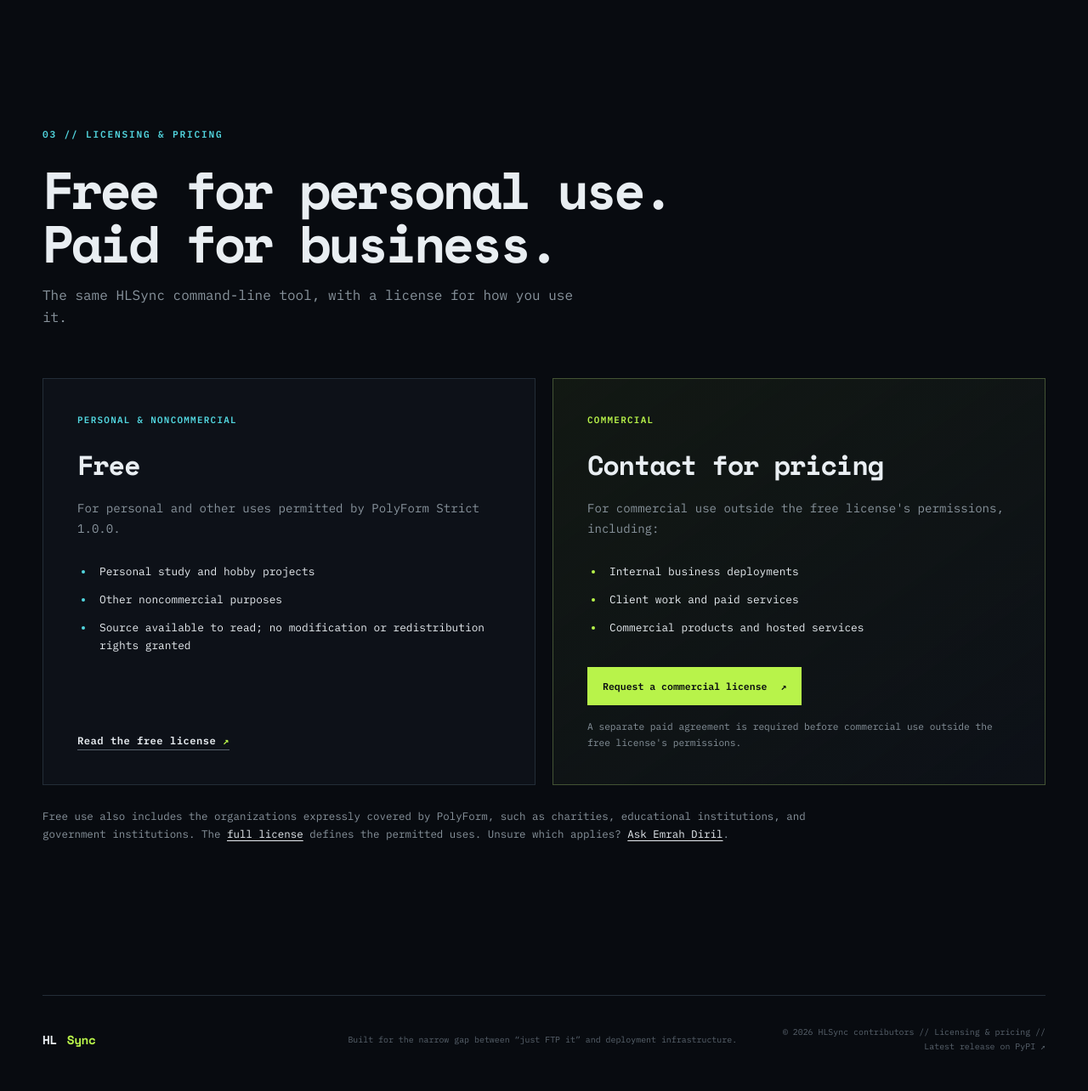
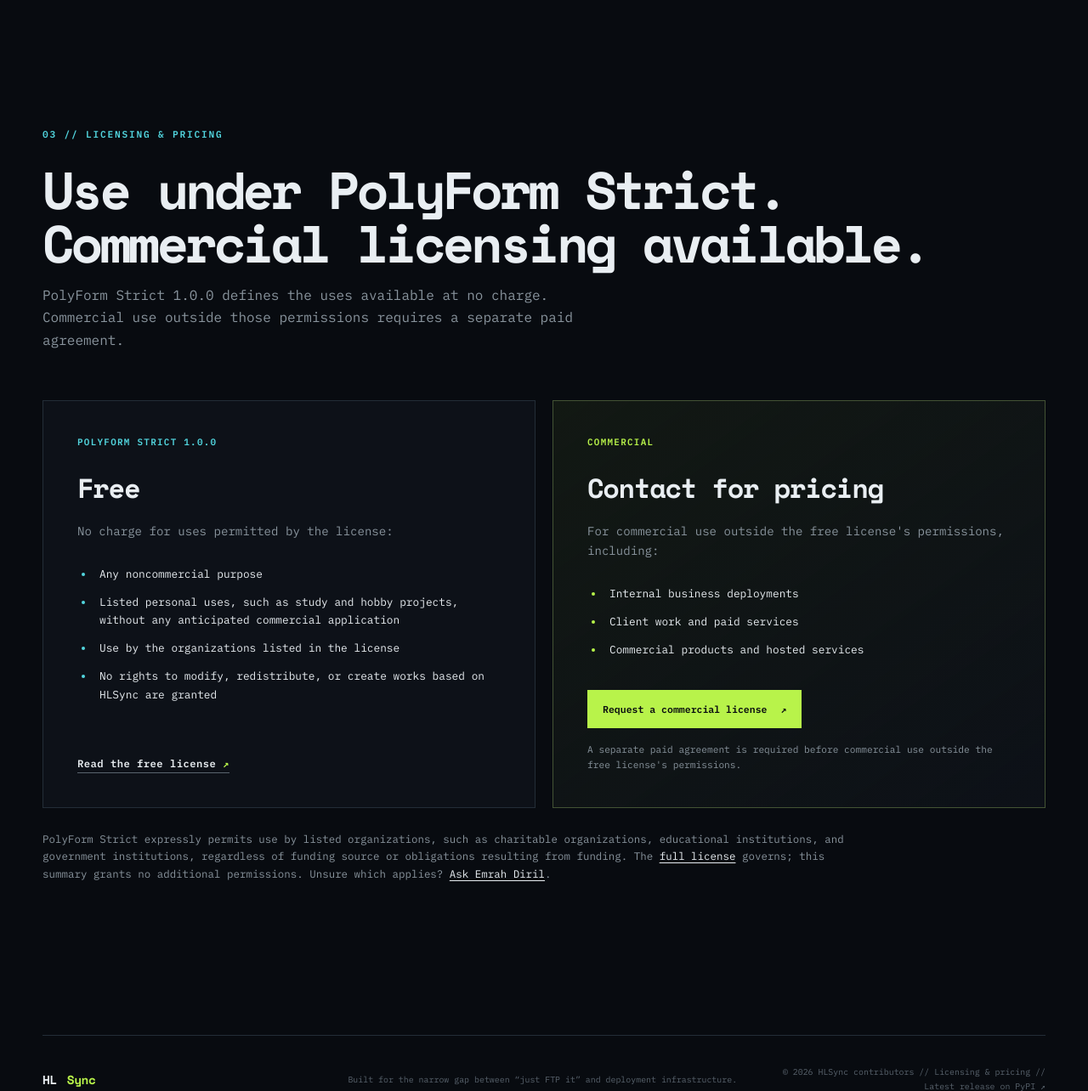
Before and after one commit to ediril/hlsync, a PHP site: page / in a window 1280 px wide. Shown: the part 2846-4130 px from the top of the page at 85% size. Before the commit the page ends 4083 px from the top, so only its background shows below. Run offline with PHP 8.4, Linux system fonts and the light colour scheme.

Commit message:
Clarify PolyForm Strict licensing terms across README and website

```diff
--- a/website/index.php
+++ b/website/index.php
@@ -38,7 +38,7 @@ $structuredData = [
         [
             '@type' => 'Offer',
             'name' => 'PolyForm Strict license',
-            'description' => 'Free for personal and other uses permitted by PolyForm Strict 1.0.0.',
+            'description' => 'No charge for uses permitted by PolyForm Strict 1.0.0. Listed personal uses must have no anticipated commercial application. The license also permits use by listed organizations. No rights to modify, redistribute, or create works based on HLSync are granted.',
             'price' => '0',
             'priceCurrency' => 'USD',
             'url' => $repository . '/blob/main/LICENSE',
@@ -46,7 +46,7 @@ $structuredData = [
         [
             '@type' => 'Offer',
             'name' => 'Commercial license',
-            'description' => 'Commercial use outside the noncommercial license permissions requires a separate paid agreement. Contact emrah@diril.org for pricing.',
+            'description' => 'Commercial use outside the permissions of PolyForm Strict 1.0.0 requires a separate paid agreement before use. Contact emrah@diril.org for pricing.',
             'url' => ($canonicalUrl ?? $repository) . '#pricing',
         ],
     ],
@@ -291,19 +291,20 @@ function h(string $value): string
         <section class="section pricing" id="pricing" aria-labelledby="pricing-title">
             <div class="section-heading">
                 <p class="eyebrow">03 // LICENSING &amp; PRICING</p>
-                <h2 id="pricing-title">Free for personal use.<br>Paid for business.</h2>
-                <p>The same HLSync command-line tool, with a license for how you use it.</p>
+                <h2 id="pricing-title">Use under PolyForm Strict.<br>Commercial licensing available.</h2>
+                <p>PolyForm Strict 1.0.0 defines the uses available at no charge. Commercial use outside those permissions requires a separate paid agreement.</p>
             </div>
 
             <div class="pricing-grid">
                 <article class="license-card" aria-labelledby="noncommercial-title">
-                    <p class="license-label">PERSONAL &amp; NONCOMMERCIAL</p>
+                    <p class="license-label">POLYFORM STRICT 1.0.0</p>
                     <h3 id="noncommercial-title">Free</h3>
-                    <p class="license-description">For personal and other uses permitted by PolyForm Strict 1.0.0.</p>
+                    <p class="license-description">No charge for uses permitted by the license:</p>
                     <ul class="license-features">
-                        <li>Personal study and hobby projects</li>
-                        <li>Other noncommercial purposes</li>
-                        <li>Source available to read; no modification or redistribution rights granted</li>
+                        <li>Any noncommercial purpose</li>
+                        <li>Listed personal uses, such as study and hobby projects, without any anticipated commercial application</li>
+                        <li>Use by the organizations listed in the license</li>
+                        <li>No rights to modify, redistribute, or create works based on HLSync are granted</li>
                     </ul>
                     <a class="text-link" href="<?= h($repository) ?>/blob/main/LICENSE">Read the free license <span aria-hidden="true">↗</span></a>
                 </article>
@@ -322,7 +323,7 @@ function h(string $value): string
                 </article>
             </div>
 
-            <p class="licensing-note">Free use also includes the organizations expressly covered by PolyForm, such as charities, educational institutions, and government institutions. The <a href="<?= h($repository) ?>/blob/main/LICENSE">full license</a> defines the permitted uses. Unsure which applies? <a href="mailto:emrah@diril.org?subject=HLSync%20licensing%20question">Ask Emrah Diril</a>.</p>
+            <p class="licensing-note">PolyForm Strict expressly permits use by listed organizations, such as charitable organizations, educational institutions, and government institutions, regardless of funding source or obligations resulting from funding. The <a href="<?= h($repository) ?>/blob/main/LICENSE">full license</a> governs; this summary grants no additional permissions. Unsure which applies? <a href="mailto:emrah@diril.org?subject=HLSync%20licensing%20question">Ask Emrah Diril</a>.</p>
         </section>
     </main>
 
--- a/website/llms.txt
+++ b/website/llms.txt
@@ -6,13 +6,13 @@ HLSync is for developers who want a safer, repeatable alternative to manual FTP
 
 ## Licensing and pricing
 
-Personal and other uses permitted by PolyForm Strict 1.0.0 are free, including the organizations expressly covered by its terms. This license grants no modification or redistribution rights. Commercial use outside those permissions requires a separate paid agreement before use. Contact emrah@diril.org for commercial pricing and licensing questions.
+HLSync is source-available under PolyForm Strict 1.0.0. Use is free of charge for any noncommercial purpose, the listed personal uses without any anticipated commercial application, and use by the organizations listed in the license regardless of funding source or obligations resulting from funding. This license grants no rights to modify, redistribute, or create works based on HLSync. The full license governs; this summary grants no additional permissions. Commercial use outside those permissions requires a separate paid agreement before use. Contact emrah@diril.org for commercial pricing and licensing questions.
 
 ## Documentation
 
 - [README](https://github.com/ediril/hlsync/blob/main/README.md): Installation, configuration, synchronization rules, traversal, diff, push, pull, and transfer guarantees.
 - [Changelog](https://github.com/ediril/hlsync/blob/main/CHANGELOG.md): Current version history and completed behavior changes.
-- [License](https://github.com/ediril/hlsync/blob/main/LICENSE): Free for personal and other uses permitted by PolyForm Strict 1.0.0. Commercial use outside those permissions requires a separate paid license. Contact emrah@diril.org for pricing.
+- [License](https://github.com/ediril/hlsync/blob/main/LICENSE): Full PolyForm Strict 1.0.0 terms defining permitted uses and restrictions. Commercial use outside those permissions requires a separate paid license. Contact emrah@diril.org for pricing.
 
 ## Source
 
```
Also changed, not shown: TODO.md (+4 -0 lines), README.md, website/README.md.
